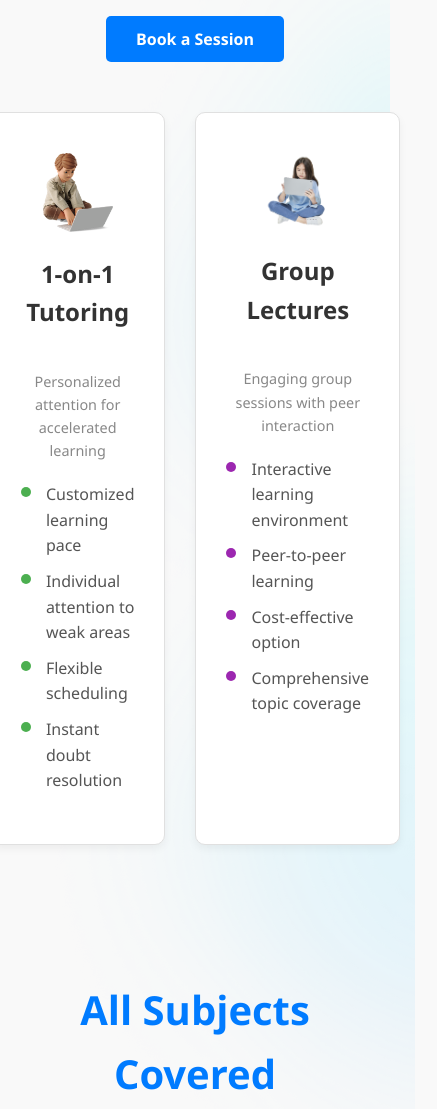
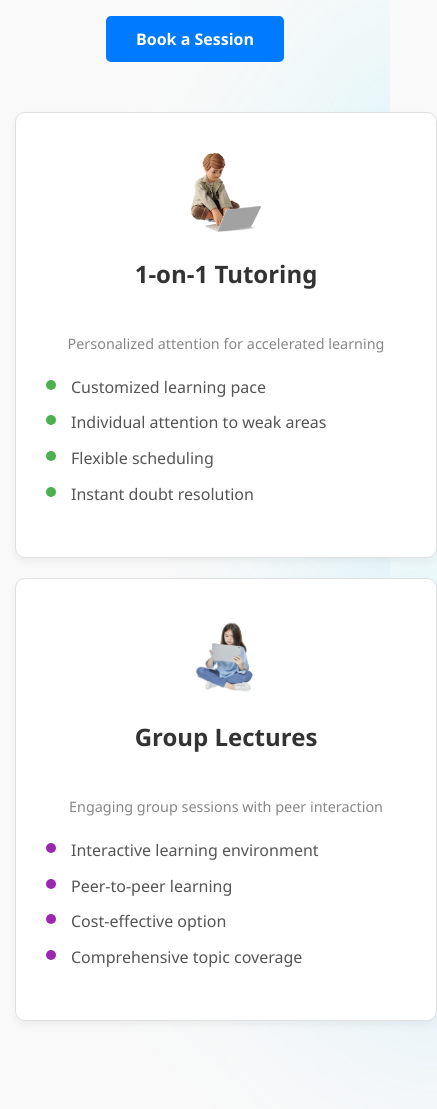
Before and after one commit to Yash-0620/Learnaculous, a plain HTML site: page index.html in a window 390 px wide. Shown: the part 2320-3429 px from the top of the page, 437 px wide, since content can reach past the window. Drawn offline with Linux system fonts and the light colour scheme.

Commit message:
Update learning-approaches.css
Universal screen update

```diff
--- a/learning-approaches.css
+++ b/learning-approaches.css
@@ -124,3 +124,14 @@
     max-width: 100%;
     height: auto;
 }
+
+@media (max-width: 768px) {
+    .approach-cards-container {
+        flex-direction: column;
+        gap: 20px;
+    }
+
+    .approach-card {
+        width: 100%;
+    }
+}
```
